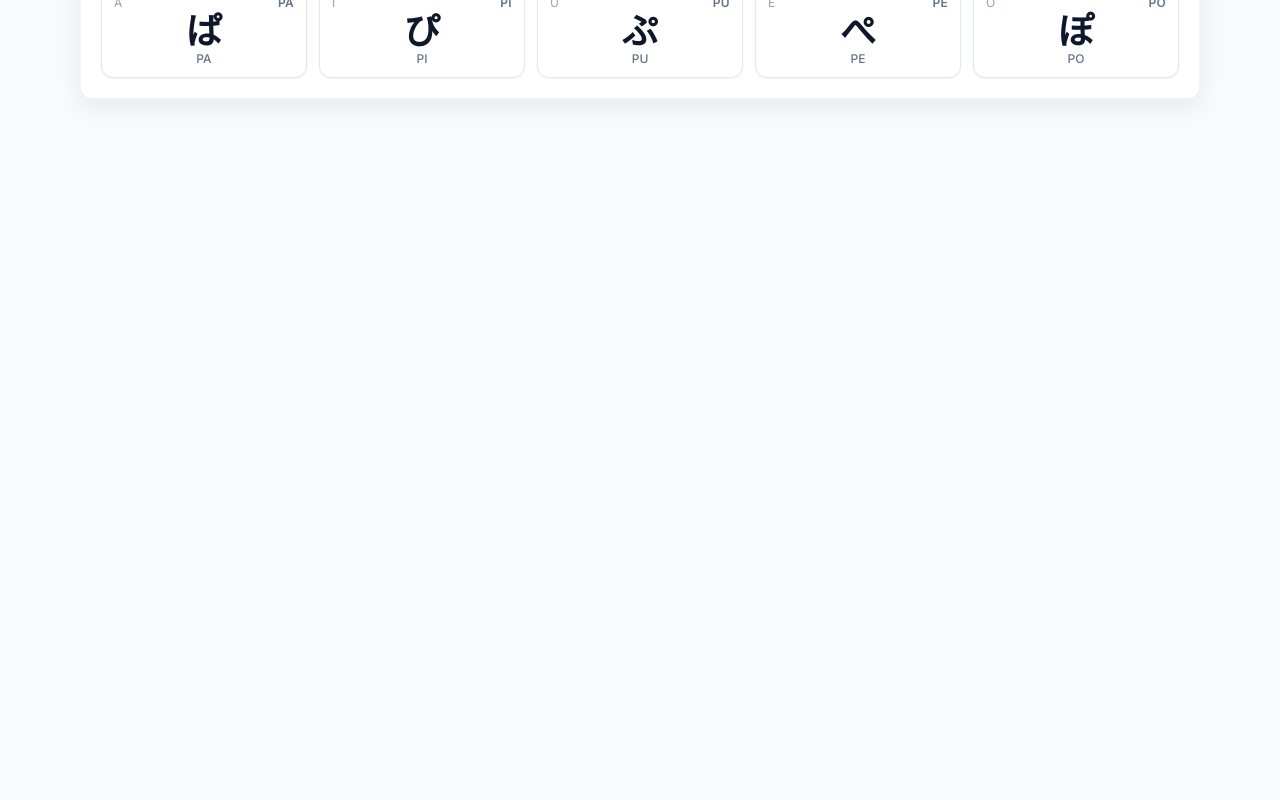
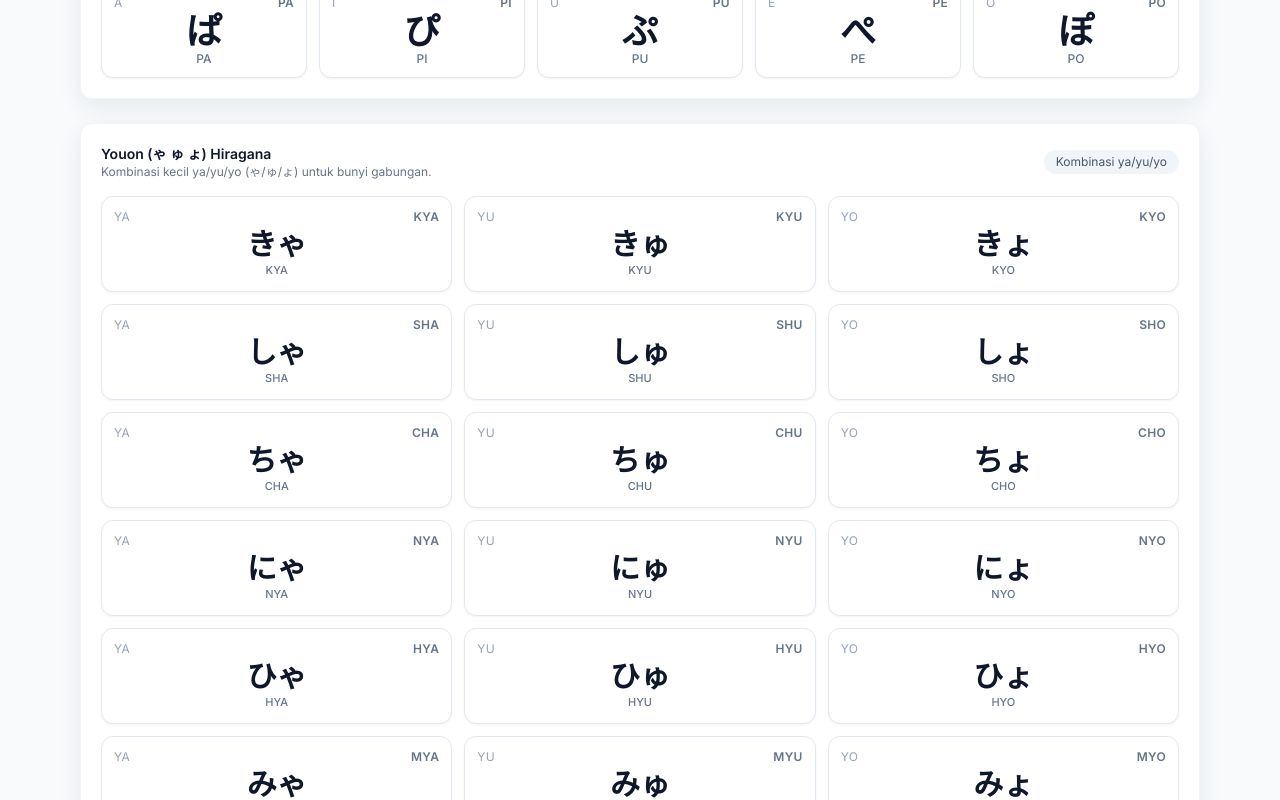
Before and after one commit to thomasdarmawan9/tomodachi, a Next.js app: page /dictionary in a window 1280 px wide. Shown: the part 2200-3000 px from the top of the page. Before the commit the page ends 2339 px from the top, so only its background shows below. Built offline with nearby package versions, Linux system fonts and the light colour scheme; no server answers.

Commit message:
penambahan youon

```diff
--- a/src/app/dictionary/page.tsx
+++ b/src/app/dictionary/page.tsx
@@ -129,6 +129,64 @@ const handakuten: (KanaCell | null)[][] = [
     { roma: "pu", hira: "ぷ", kata: "プ" },
     { roma: "pe", hira: "ぺ", kata: "ペ" },
     { roma: "po", hira: "ぽ", kata: "ポ" }
+  ]
+];
+
+const youon: KanaCell[][] = [
+  [
+    { roma: "kya", hira: "きゃ", kata: "キャ" },
+    { roma: "kyu", hira: "きゅ", kata: "キュ" },
+    { roma: "kyo", hira: "きょ", kata: "キョ" }
+  ],
+  [
+    { roma: "sha", hira: "しゃ", kata: "シャ" },
+    { roma: "shu", hira: "しゅ", kata: "シュ" },
+    { roma: "sho", hira: "しょ", kata: "ショ" }
+  ],
+  [
+    { roma: "cha", hira: "ちゃ", kata: "チャ" },
+    { roma: "chu", hira: "ちゅ", kata: "チュ" },
+    { roma: "cho", hira: "ちょ", kata: "チョ" }
+  ],
+  [
+    { roma: "nya", hira: "にゃ", kata: "ニャ" },
+    { roma: "nyu", hira: "にゅ", kata: "ニュ" },
+    { roma: "nyo", hira: "にょ", kata: "ニョ" }
+  ],
+  [
+    { roma: "hya", hira: "ひゃ", kata: "ヒャ" },
+    { roma: "hyu", hira: "ひゅ", kata: "ヒュ" },
+    { roma: "hyo", hira: "ひょ", kata: "ヒョ" }
+  ],
+  [
+    { roma: "mya", hira: "みゃ", kata: "ミャ" },
+    { roma: "myu", hira: "みゅ", kata: "ミュ" },
+    { roma: "myo", hira: "みょ", kata: "ミョ" }
+  ],
+  [
+    { roma: "rya", hira: "りゃ", kata: "リャ" },
+    { roma: "ryu", hira: "りゅ", kata: "リュ" },
+    { roma: "ryo", hira: "りょ", kata: "リョ" }
+  ],
+  [
+    { roma: "gya", hira: "ぎゃ", kata: "ギャ" },
+    { roma: "gyu", hira: "ぎゅ", kata: "ギュ" },
+    { roma: "gyo", hira: "ぎょ", kata: "ギョ" }
+  ],
+  [
+    { roma: "ja", hira: "じゃ", kata: "ジャ" },
+    { roma: "ju", hira: "じゅ", kata: "ジュ" },
+    { roma: "jo", hira: "じょ", kata: "ジョ" }
+  ],
+  [
+    { roma: "bya", hira: "びゃ", kata: "ビャ" },
+    { roma: "byu", hira: "びゅ", kata: "ビュ" },
+    { roma: "byo", hira: "びょ", kata: "ビョ" }
+  ],
+  [
+    { roma: "pya", hira: "ぴゃ", kata: "ピャ" },
+    { roma: "pyu", hira: "ぴゅ", kata: "ピュ" },
+    { roma: "pyo", hira: "ぴょ", kata: "ピョ" }
   ]
 ];
 
@@ -270,6 +328,42 @@ export default function DictionaryPage() {
 
         <KanaGrid rows={handakuten} script={script} />
       </Card>
+
+      <Card className="space-y-4 border border-slate-100 p-4 shadow-sm sm:p-5">
+        <div className="flex flex-wrap items-center justify-between gap-3">
+          <div>
+            <p className="text-sm font-semibold text-slate-900">
+              {script === "hira" ? "Youon (ゃ ゅ ょ) Hiragana" : "Youon (ャ ュ ョ) Katakana"}
+            </p>
+            <p className="text-xs text-slate-500">Kombinasi kecil ya/yu/yo (ゃ/ゅ/ょ) untuk bunyi gabungan.</p>
+          </div>
+          <p className="text-xs rounded-full bg-slate-100 px-3 py-1 text-slate-600">
+            Kombinasi ya/yu/yo
+          </p>
+        </div>
+
+        <div className="grid grid-cols-1 gap-3 sm:grid-cols-2 md:grid-cols-3 lg:grid-cols-3">
+          {youon.map((row, rowIdx) =>
+            row.map((cell, colIdx) => (
+              <div
+                key={`${cell.roma}-${rowIdx}-${colIdx}`}
+                className="flex h-24 flex-col justify-between rounded-xl border border-slate-200 bg-white px-3 py-3 shadow-sm"
+              >
+                <div className="flex items-start justify-between text-xs uppercase tracking-wide text-slate-400">
+                  <span>{["ya", "yu", "yo"][colIdx] ?? ""}</span>
+                  <span className="font-semibold text-slate-500">{cell.roma}</span>
+                </div>
+                <div className="text-center">
+                  <p className="text-3xl font-bold text-slate-900">
+                    {script === "hira" ? cell.hira : cell.kata}
+                  </p>
+                  <p className="text-[11px] font-medium uppercase text-slate-500">{cell.roma}</p>
+                </div>
+              </div>
+            ))
+          )}
+        </div>
+      </Card>
     </main>
   );
 }
```
Also changed, not shown: 1 other file (tests, documents, lock files or other folders).
